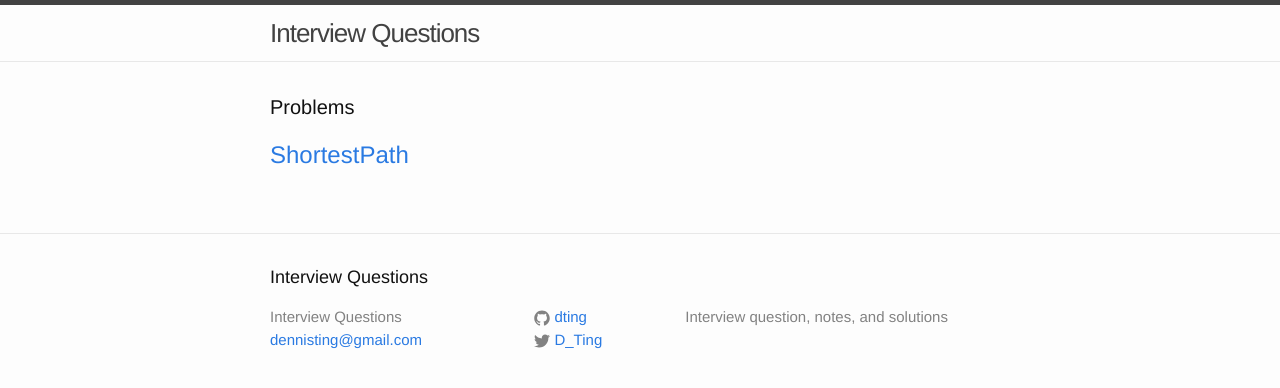
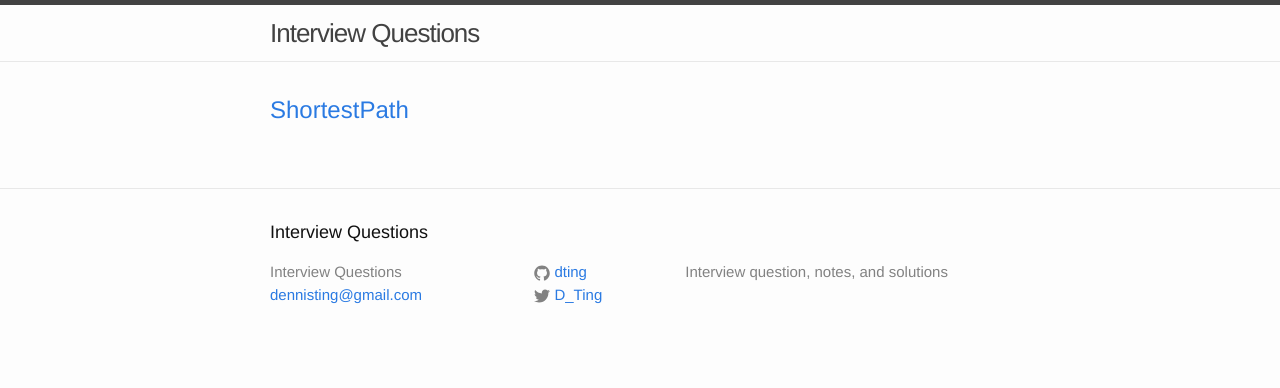
Before and after one commit to dting/interviewqs, a Jekyll site: the page built from index.html, in a window 1280 px wide. Shown: the top 388 px of the page. Built offline with Jekyll 4.4.1, drawn with Linux system fonts in a browser that asks for light colours.

Commit message:
Cleanup Index

```diff
--- a/index.html
+++ b/index.html
@@ -4,12 +4,6 @@ layout: default
 
 <div class="home">
 
-  <h1 class="page-heading">Problems</h1>
-
-
-
-  <div class="trigger">
-  </div>
   <ul class="post-list">
     {% for my_page in site.pages %}
     {% if my_page.title %}
@@ -18,7 +12,6 @@ layout: default
       <a class="page-link" href="{{ my_page.url | prepend: site.baseurl }}">{{ my_page.title }}</a>
       </h2>
     </li>
-
     {% endif %}
     {% endfor %}
   </ul>
```
